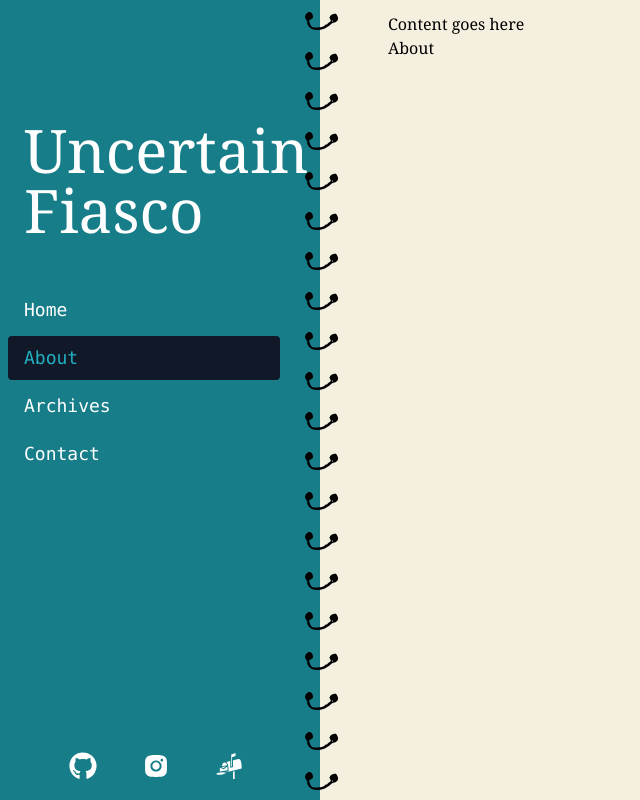
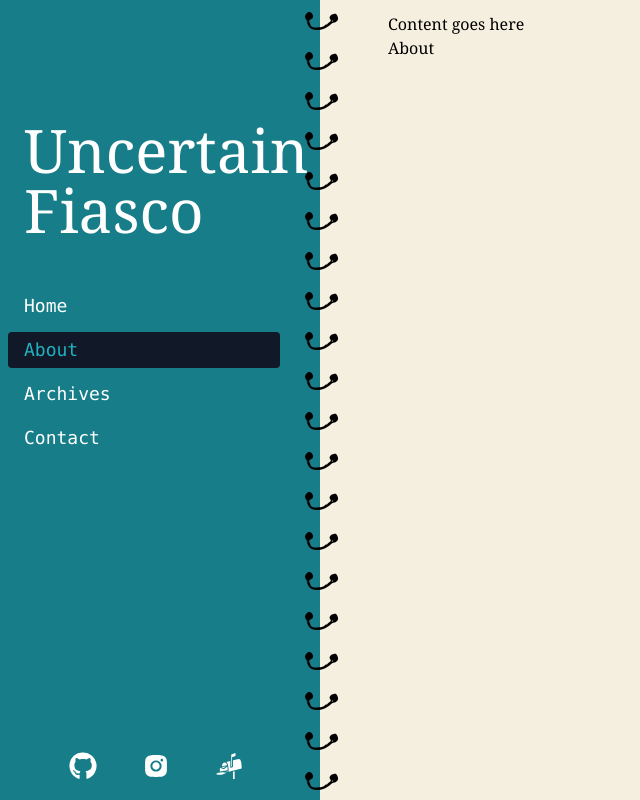
Before and after one commit to r-ilagan/uncertainfiasco, a Next.js app: page /about in a window 1280 px wide. Shown: the whole page, without its empty margins (0-640 px from the left). Built offline with nearby package versions, Linux system fonts and the light colour scheme.

Commit message:
Give more margin to nav links

```diff
--- a/components/Nav.js
+++ b/components/Nav.js
@@ -28,7 +28,7 @@ const Nav = () => {
             <li>
               <Link href="/">
                 <a
-                  className={`block my-1 py-2 px-4 rounded transition duration-200 hover:bg-seaweed-light hover:text-gray-800 lg:text-lg ${
+                  className={`block my-2 py-1 px-4 rounded transition duration-200 hover:bg-seaweed-light hover:text-gray-800 lg:text-lg ${
                     pathname === '/' ? active : ''
                   }`}
                 >
@@ -39,7 +39,7 @@ const Nav = () => {
             <li>
               <Link href="/about">
                 <a
-                  className={`block my-1 py-2 px-4 rounded transition duration-200 hover:bg-seaweed-light hover:text-gray-800 lg:text-lg ${
+                  className={`block my-2 py-1 px-4 rounded transition duration-200 hover:bg-seaweed-light hover:text-gray-800 lg:text-lg ${
                     pathname === '/about' ? active : ''
                   }`}
                 >
@@ -50,7 +50,7 @@ const Nav = () => {
             <li>
               <Link href="/archives">
                 <a
-                  className={`block my-1 py-2 px-4 rounded transition duration-200 hover:bg-seaweed-light hover:text-gray-800 lg:text-lg ${
+                  className={`block my-2 py-1 px-4 rounded transition duration-200 hover:bg-seaweed-light hover:text-gray-800 lg:text-lg ${
                     pathname === '/archives' ? active : ''
                   }`}
                 >
@@ -61,7 +61,7 @@ const Nav = () => {
             <li>
               <Link href="/contact">
                 <a
-                  className={`block my-1 py-2 px-4 rounded transition duration-200 hover:bg-seaweed-light hover:text-gray-800 lg:text-lg ${
+                  className={`block my-2 py-1 px-4 rounded transition duration-200 hover:bg-seaweed-light hover:text-gray-800 lg:text-lg ${
                     pathname === '/contact' ? active : ''
                   }`}
                 >
```
